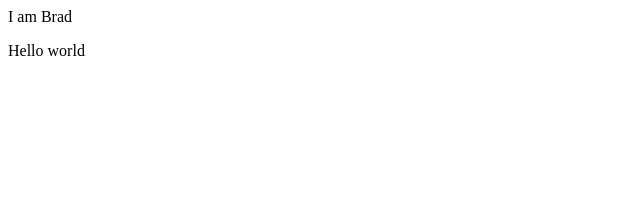
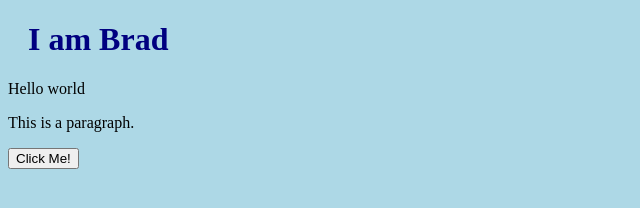
Before and after one commit to doctorillumination/brad.github.io, a plain HTML site: page home.html in a window 1280 px wide. Shown: the whole page, without its empty margins (0-640 px from the left). Drawn offline with Linux system fonts and the light colour scheme; files whose address does not match are found by name.

Commit message:
Update home.html

```diff
--- a/home.html
+++ b/home.html
@@ -10,7 +10,8 @@
 
 <body>
     <header>
-        <hi>I am Brad</hi>
+        <h1>I am Brad</h1>
+        <link rel="stylesheet" type="text/css" href="styles.css">
     </header>
 
     <nav>
@@ -20,6 +21,10 @@
     <main>
         <section>
             <p>Hello world</p>
+             <p id="demo">This is a paragraph.</p>
+    <button onclick="changeText()">Click Me!</button>
+
+    <script src="script.js"></script>
         </section>
 
         <aside>
```
